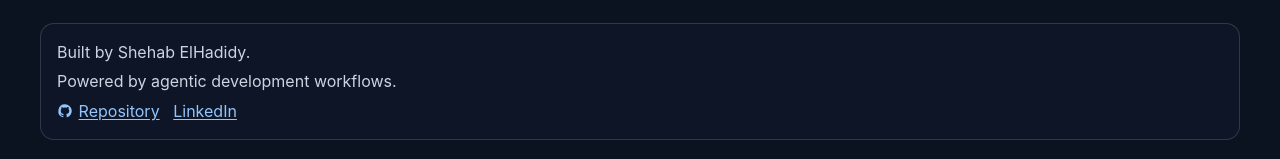
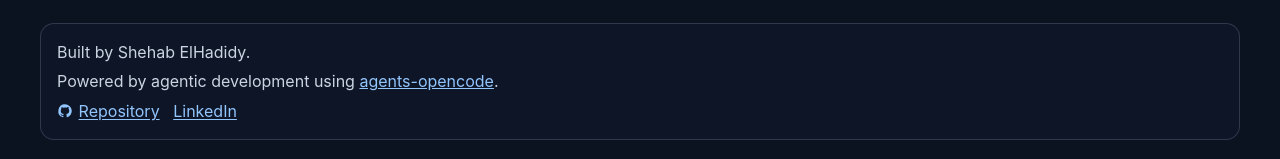
Before and after one commit to shahboura/selfhost-compose-wizard, a React (Vite) app: page / in a window 1280 px wide. Shown: the part 1402-1561 px from the top of the page. Built offline with nearby package versions, Linux system fonts and the light colour scheme.

Commit message:
Link footer agentic attribution to agents-opencode
Reference the agent package by name and link directly to its GitHub repository for clearer provenance.

```diff
--- a/src/App.tsx
+++ b/src/App.tsx
@@ -525,7 +525,13 @@ function App(): JSX.Element {
 
       <footer className="site-footer card" aria-label="Site attribution and discoverability links">
         <p className="muted">Built by Shehab ElHadidy.</p>
-        <p className="muted">Powered by agentic development workflows.</p>
+        <p className="muted">
+          Powered by agentic development using{' '}
+          <a href="https://github.com/shahboura/agents-opencode" target="_blank" rel="noreferrer">
+            agents-opencode
+          </a>
+          .
+        </p>
         <div className="footer-links">
           <a
             href="https://github.com/shahboura/selfhost-compose-wizard"
```
